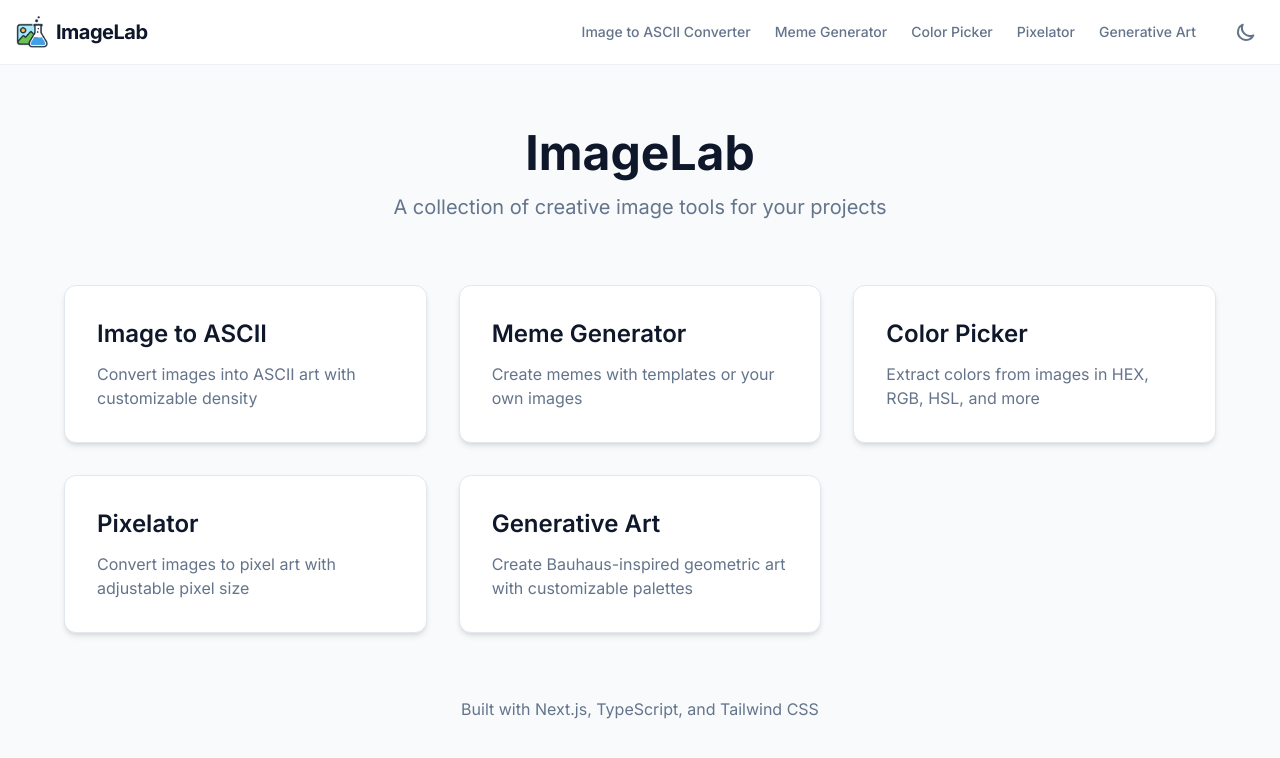
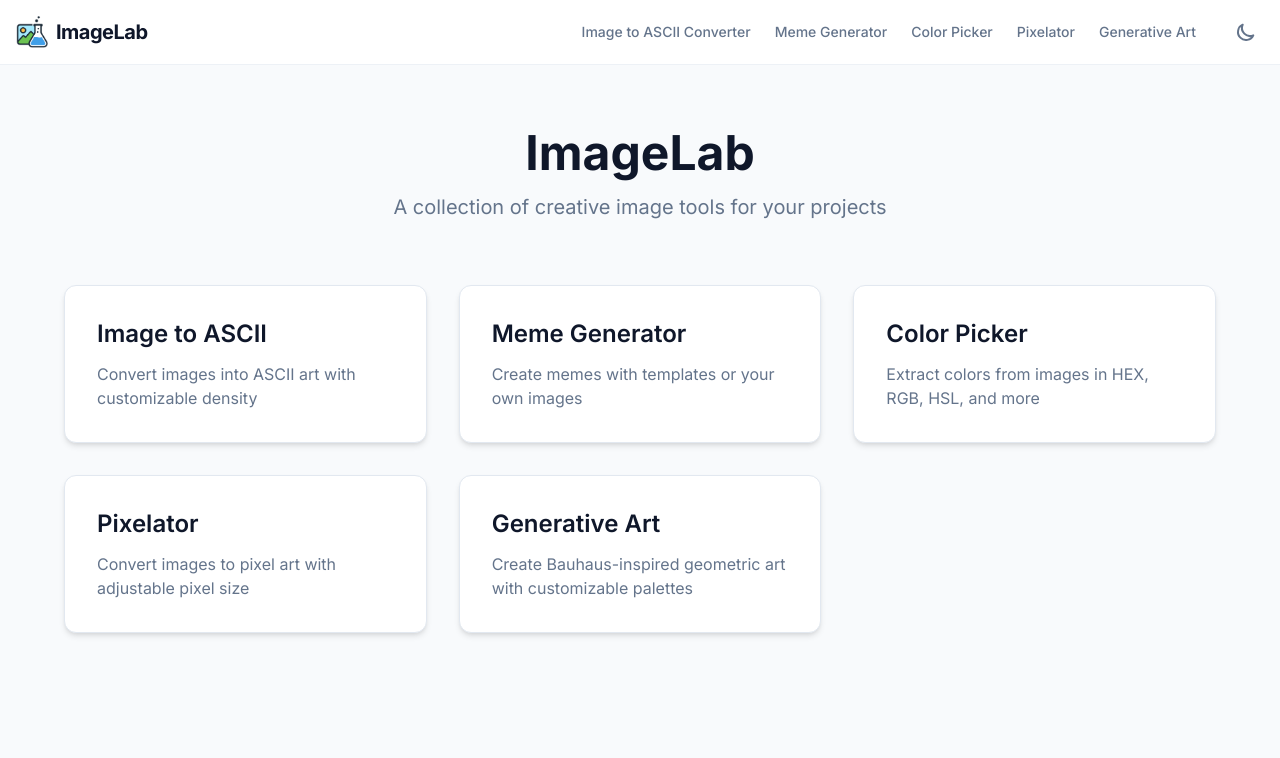
Before and after one commit to pederespen/imagelab, a Next.js app: page / in a window 1280 px wide. Shown: the top 758 px of the page. Built offline with nearby package versions, Linux system fonts and the light colour scheme.

Commit message:
remove footer

```diff
--- a/app/page.tsx
+++ b/app/page.tsx
@@ -53,10 +53,6 @@ export default function Home() {
             </Link>
           ))}
         </div>
-
-        <footer className="text-center mt-16 text-muted-foreground">
-          <p>Built with Next.js, TypeScript, and Tailwind CSS</p>
-        </footer>
       </div>
     </main>
   )
```
